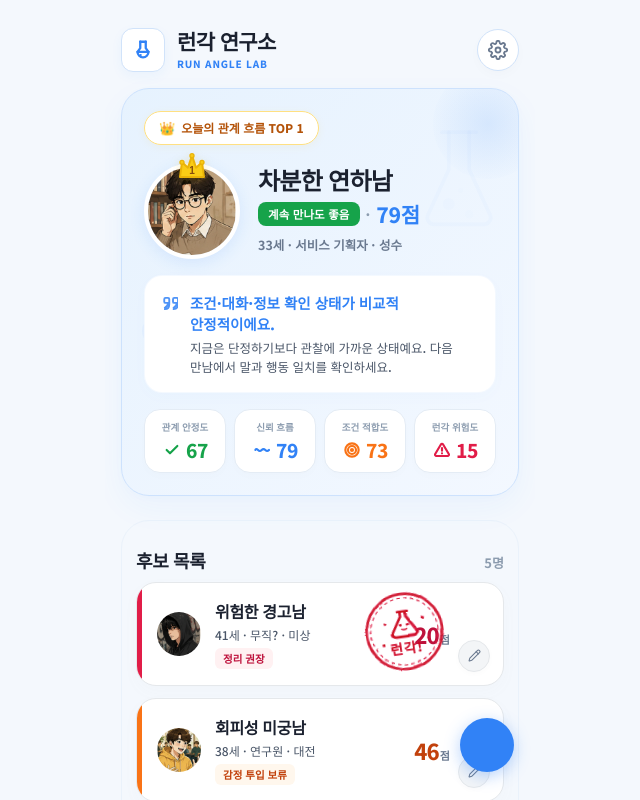
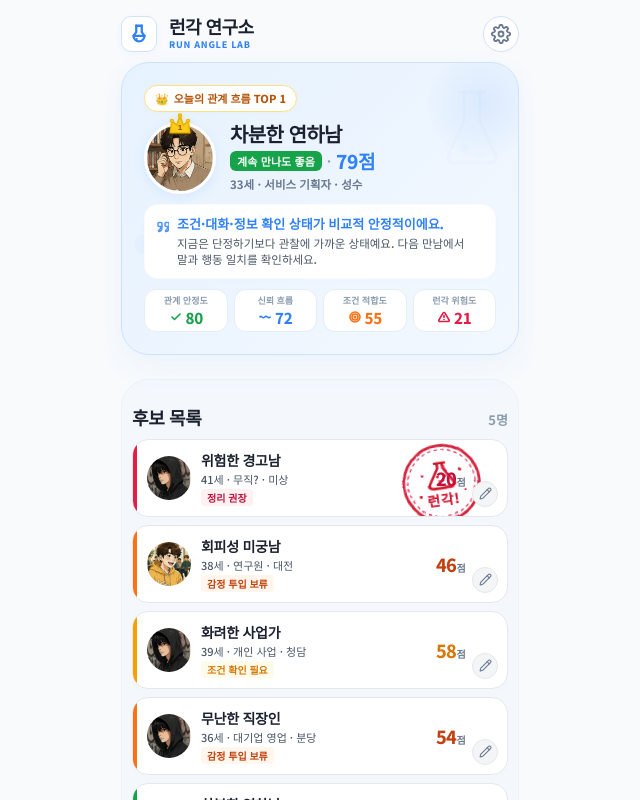
Before and after one commit to cathy-park/rungak, a React (Vite) app: page / in a window 1280 px wide. Shown: the top 800 px of the page, without its empty margins (320-960 px from the left). Built offline with nearby package versions, Linux system fonts and the light colour scheme; a web font is replaced by a local one.

Commit message:
style & data: pixel-match premium redesign & compact spacing tuning

```diff
--- a/src/App.css
+++ b/src/App.css
@@ -4,10 +4,10 @@
   --font-display: 'Noto Sans KR', 'Inter Tight', 'Tossface', 'Toss Face', system-ui, -apple-system, sans-serif;
   --font-text: 'Noto Sans KR', 'Inter', 'Tossface', 'Toss Face', system-ui, -apple-system, sans-serif;
 
-  /* Backgrounds: 밝고 부드러운 블루 연구소 테마 배경 */
-  --bg: #F4F8FD;
+  /* Backgrounds: 밝고 매우 부드러운 블루그레이/화이트 테마 배경 */
+  --bg: #F8FAFC;
   --surface: #FFFFFF;
-  --divider: #E3EFFB;
+  --divider: #EAF2FA;
 
   /* Text hierarchy */
   --text-1: #1B212F;
@@ -174,10 +174,11 @@ p { margin: 0; }
   margin: 0 auto;
   background: var(--bg);
   overflow-x: hidden; /* Prevents horizontal layout bounce / wobble on mobile */
+  position: relative; /* 플로팅 버튼의 절대 배치 기준 */
 }
 
 .phone > main {
-  padding: 0 16px 100px;
+  padding: 0 16px 80px; /* 아래 여백 조정으로 스크롤 슬림화 */
 }
 
 /* ─── HEADER ─────────────────────────────────────────── */
@@ -185,22 +186,22 @@ p { margin: 0; }
   display: flex;
   align-items: center;
   justify-content: space-between;
-  padding: 28px 0 16px;
+  padding: 16px 0 10px; /* 헤더 높이 극적 축소 */
 }
 .headerFlaskLogo {
-  width: 44px;
-  height: 44px;
-  border-radius: 12px;
+  width: 36px;
+  height: 36px;
+  border-radius: 10px;
   background: #FFFFFF;
   border: 1.5px solid #D1E3FA;
   display: flex;
   align-items: center;
   justify-content: center;
   flex-shrink: 0;
-  box-shadow: 0 4px 12px rgba(49, 130, 246, 0.05);
+  box-shadow: 0 2px 8px rgba(49, 130, 246, 0.03);
 }
 .headerTitle {
-  font-size: 21px;
+  font-size: 18px;
   font-weight: 800;
   letter-spacing: -0.03em;
   color: var(--text-1);
@@ -209,16 +210,16 @@ p { margin: 0; }
   font-family: var(--font-display);
 }
 .headerSub {
-  font-size: 10px;
+  font-size: 9px;
   font-weight: 800;
   color: var(--blue);
   letter-spacing: 0.08em;
   text-transform: uppercase;
-  margin: 2px 0 0;
+  margin: 1px 0 0;
 }
 .headerSettingBtn {
-  width: 42px;
-  height: 42px;
+  width: 36px;
+  height: 36px;
   border-radius: 50%;
   display: grid;
   place-items: center;
@@ -226,7 +227,7 @@ p { margin: 0; }
   border: 1.5px solid #D1E3FA;
   color: #6A798F;
   cursor: pointer;
-  box-shadow: 0 4px 12px rgba(0, 0, 0, 0.02);
+  box-shadow: 0 2px 8px rgba(0, 0, 0, 0.01);
   transition: all 0.2s ease;
 }
 .headerSettingBtn:hover {
@@ -1816,39 +1817,39 @@ p { margin: 0; }
 .heroBubble-1 {
   width: 110px;
   height: 110px;
-  right: -25px;
-  top: -20px;
-  background: radial-gradient(circle, rgba(49, 130, 246, 0.12) 0%, rgba(49, 130, 246, 0.01) 70%);
+  right: -20px;
+  top: -15px;
+  background: radial-gradient(circle, rgba(49, 130, 246, 0.1) 0%, rgba(49, 130, 246, 0.01) 70%);
 }
 .heroBubble-2 {
-  width: 60px;
-  height: 60px;
-  right: 60px;
-  bottom: 120px;
+  width: 44px;
+  height: 44px;
+  right: 50px;
+  bottom: 80px;
+  background: rgba(49, 130, 246, 0.02);
+}
+.heroBubble-3 {
+  width: 20px;
+  height: 20px;
+  left: 12px;
+  bottom: 100px;
   background: rgba(49, 130, 246, 0.03);
-}
-.heroBubble-3 {
-  width: 28px;
-  height: 28px;
-  left: 20px;
-  bottom: 150px;
-  background: rgba(49, 130, 246, 0.04);
 }
 .heroFlaskDeco {
   position: absolute;
-  right: 18px;
-  top: 36px;
-  width: 82px;
-  height: 110px;
-  opacity: 0.18;
+  right: 14px;
+  top: 24px;
+  width: 64px;
+  height: 84px;
+  opacity: 0.16;
 }
 
 .avatar.xl {
-  width: 96px;
-  height: 96px;
+  width: 72px; /* 콤팩트 아바타 */
+  height: 72px;
   border-radius: 50%;
-  border: 4px solid #FFFFFF;
-  box-shadow: 0 4px 16px rgba(49, 130, 246, 0.12);
+  border: 3.5px solid #FFFFFF;
+  box-shadow: 0 3px 12px rgba(49, 130, 246, 0.1);
   background: #EAF4FF;
 }
 
@@ -1856,7 +1857,7 @@ p { margin: 0; }
   display: flex;
   flex-direction: column;
   align-items: center;
-  padding: 20px 0 4px;
+  padding: 16px 0 4px;
   text-align: center;
 }
 
@@ -1864,28 +1865,28 @@ p { margin: 0; }
 .heroRankBadge {
   display: inline-flex;
   align-items: center;
-  gap: 6px;
+  gap: 5px;
   background: #FFFFFF;
   border: 1px solid #FFE082;
   border-radius: 980px;
-  padding: 6px 14px;
-  font-size: 12px;
+  padding: 4px 10px; /* 콤팩트 */
+  font-size: 11px;
   font-weight: 800;
   color: #B45309;
-  margin-bottom: 18px;
+  margin-bottom: 10px;
   position: relative;
   z-index: 2;
-  box-shadow: 0 2px 8px rgba(251, 191, 36, 0.08);
+  box-shadow: 0 1px 4px rgba(251, 191, 36, 0.05);
 }
 .heroRankCrown {
-  font-size: 13px;
+  font-size: 11px;
 }
 
 .heroCard {
   width: 100%;
   display: flex;
   flex-direction: column;
-  gap: 16px;
+  gap: 10px; /* 콤팩트 */
   text-align: left;
   background: transparent;
   border: none;
@@ -1900,7 +1901,7 @@ p { margin: 0; }
 .heroProfileRow {
   display: flex;
   align-items: center;
-  gap: 18px;
+  gap: 14px;
   width: 100%;
 }
 .heroAvatarWrapper {
@@ -1909,15 +1910,15 @@ p { margin: 0; }
 }
 .heroCrownWrap {
   position: absolute;
-  top: -12px;
+  top: -10px;
   left: 50%;
   transform: translateX(-50%);
   z-index: 5;
-  filter: drop-shadow(0 2px 4px rgba(234, 179, 8, 0.25));
+  filter: drop-shadow(0 1.5px 3px rgba(234, 179, 8, 0.2));
 }
 .heroCrownSvg {
-  width: 32px;
-  height: 28px;
+  width: 26px;
+  height: 22px;
 }
 
 .heroNameBlock {
@@ -1927,10 +1928,10 @@ p { margin: 0; }
 
 .heroName {
   font-family: var(--font-display);
-  font-size: 24px;
+  font-size: 20px; /* 콤팩트 이름 */
   font-weight: 800;
   color: var(--text-1);
-  margin: 0 0 6px;
+  margin: 0 0 2px;
   line-height: 1.1;
   letter-spacing: -0.03em;
 }
@@ -1938,15 +1939,15 @@ p { margin: 0; }
 .heroStatusScoreRow {
   display: flex;
   align-items: center;
-  gap: 6px;
-  margin-bottom: 6px;
+  gap: 5px;
+  margin-bottom: 2px;
 }
 .heroStatusBadge {
   display: inline-flex;
   align-items: center;
-  border-radius: 8px;
-  padding: 4px 10px;
-  font-size: 11.5px;
+  border-radius: 6px;
+  padding: 2px 7px;
+  font-size: 11px;
   font-weight: 800;
   letter-spacing: 0.01em;
 }
@@ -1957,20 +1958,20 @@ p { margin: 0; }
 .heroStatusBadge.badge-red { background: #E11D48; color: #FFFFFF; }
 
 .heroStatusDot {
-  font-size: 14px;
+  font-size: 12px;
   font-weight: 900;
   color: var(--text-3);
 }
 .heroStatusScore {
   font-family: var(--font-display);
-  font-size: 21px;
+  font-size: 19px;
   font-weight: 900;
   color: var(--blue);
   letter-spacing: -0.02em;
 }
 
 .heroMeta {
-  font-size: 12.5px;
+  font-size: 11.5px;
   color: var(--text-2);
   font-weight: 600;
   margin: 0;
@@ -1982,38 +1983,42 @@ p { margin: 0; }
 /* 설명 박스 (흰색 카드) */
 .heroExplanationBox {
   background: #FFFFFF;
-  border-radius: 18px;
-  padding: 16px 18px;
-  display: flex;
-  gap: 12px;
+  border-radius: 14px;
+  padding: 10px 12px; /* 콤팩트 패딩 */
+  display: flex;
+  gap: 8px;
   align-items: flex-start;
-  box-shadow: 0 4px 16px rgba(49, 130, 246, 0.02);
-  border: 1px solid rgba(49, 130, 246, 0.05);
+  box-shadow: 0 2px 8px rgba(49, 130, 246, 0.01);
+  border: 1px solid rgba(49, 130, 246, 0.04);
   width: 100%;
 }
 .heroQuoteIcon {
   color: var(--blue);
   flex-shrink: 0;
-  margin-top: 2px;
+  margin-top: 1px;
   opacity: 0.85;
+}
+.heroQuoteIcon svg {
+  width: 12px;
+  height: 12px;
 }
 .heroExplanationContent {
   flex: 1;
   min-width: 0;
 }
 .heroExplanationHighlight {
-  font-size: 14.5px;
+  font-size: 13px; /* 콤팩트 */
   font-weight: 800;
   color: var(--blue);
-  line-height: 1.45;
-  margin: 0 0 4px;
+  line-height: 1.4;
+  margin: 0 0 2px;
   word-break: keep-all;
 }
 .heroExplanationDetail {
-  font-size: 12.5px;
+  font-size: 11.5px; /* 콤팩트 */
   font-weight: 500;
   color: var(--text-body);
-  line-height: 1.55;
+  line-height: 1.45;
   margin: 0;
   word-break: keep-all;
 }
@@ -2022,7 +2027,7 @@ p { margin: 0; }
 .heroIndicatorGrid {
   display: grid;
   grid-template-columns: repeat(4, 1fr);
-  gap: 8px;
+  gap: 6px;
   width: 100%;
 }
 .heroIndicatorCard {
@@ -2030,46 +2035,46 @@ p { margin: 0; }
   flex-direction: column;
   align-items: center;
   background: #FFFFFF;
-  border-radius: 16px;
-  padding: 12px 6px;
-  border: 1px solid #E4ECF5;
-  box-shadow: 0 4px 10px rgba(0, 0, 0, 0.01);
+  border-radius: 12px;
+  padding: 6px 2px; /* 콤팩트 */
+  border: 1px solid #E6EEF5;
+  box-shadow: 0 2px 6px rgba(0, 0, 0, 0.005);
   transition: all 0.2s ease;
 }
 .heroIndicatorCard:hover {
-  transform: translateY(-2px);
-  box-shadow: 0 6px 16px rgba(0, 0, 0, 0.03);
+  transform: translateY(-1px);
+  box-shadow: 0 4px 10px rgba(0, 0, 0, 0.02);
 }
 .heroIndicatorLabel {
-  font-size: 9.5px;
+  font-size: 9px; /* 콤팩트 */
   font-weight: 700;
   color: var(--text-3);
   text-align: center;
-  margin-bottom: 6px;
+  margin-bottom: 3px;
   line-height: 1.2;
 }
 .heroIndicatorValueRow {
   display: flex;
   align-items: center;
   justify-content: center;
-  gap: 4px;
+  gap: 3px;
 }
 .heroIndicatorIcon {
-  width: 20px;
-  height: 20px;
+  width: 14px;
+  height: 14px;
   display: flex;
   align-items: center;
   justify-content: center;
   flex-shrink: 0;
 }
 .heroIndicatorIcon svg {
-  width: 16px;
-  height: 16px;
+  width: 12px;
+  height: 12px;
   stroke: currentColor;
 }
 .heroIndicatorValue {
   font-family: var(--font-display);
-  font-size: 19px;
+  font-size: 15px; /* 콤팩트 수치 */
   font-weight: 800;
   letter-spacing: -0.02em;
   line-height: 1;
@@ -2088,13 +2093,13 @@ p { margin: 0; }
 .heroDots {
   display: flex;
   justify-content: center;
-  gap: 6px;
-  margin-top: 12px;
+  gap: 5px;
+  margin-top: 8px;
 }
 
 .heroDot {
-  width: 7px;
-  height: 7px;
+  width: 6px;
+  height: 6px;
   border-radius: 50%;
   background: var(--divider);
   border: none;
@@ -2104,35 +2109,35 @@ p { margin: 0; }
 }
 .heroDot.active {
   background: var(--blue);
-  transform: scale(1.35);
+  transform: scale(1.3);
 }
 
 /* ─── REDESIGNED CANDIDATE CARDS ─────────────────────── */
 .list {
   background: #F4F8FD;
   border-radius: 28px;
-  padding: 12px 14px 24px;
-  margin-top: 8px;
+  padding: 10px 10px 16px; /* 콤팩트 패딩 */
+  margin-top: 6px;
   border: 1px solid #EAF2FB;
 }
 .candidateCardWrap {
   position: relative;
-  margin-bottom: 12px;
+  margin-bottom: 8px; /* 콤팩트 간격 */
 }
 .candidateCard2 {
   position: relative;
   width: 100%;
   display: flex;
   align-items: center;
-  gap: 14px;
-  border-radius: 20px;
+  gap: 10px; /* 콤팩트 */
+  border-radius: 16px; /* 콤팩트 라운드 */
   background: #FFFFFF;
   border: 1px solid #E5E8EB;
-  padding: 16px 54px 16px 20px;
+  padding: 10px 42px 10px 14px; /* 극도 콤팩트 */
   text-align: left;
-  box-shadow: 0 6px 16px rgba(149, 157, 165, 0.03);
+  box-shadow: 0 2px 8px rgba(149, 157, 165, 0.01);
   cursor: pointer;
-  transition: all 0.25s cubic-bezier(0.4, 0, 0.2, 1);
+  transition: all 0.2s cubic-bezier(0.4, 0, 0.2, 1);
   overflow: hidden;
 }
 /* left verdict color bar */
@@ -2142,8 +2147,8 @@ p { margin: 0; }
   left: 0;
   top: 0;
   bottom: 0;
-  width: 5px;
-  border-radius: 20px 0 0 20px;
+  width: 4px;
+  border-radius: 16px 0 0 16px;
   background: var(--divider);
 }
 .candidateCard2.verdict-green::before  { background: var(--green); }
@@ -2152,12 +2157,11 @@ p { margin: 0; }
 .candidateCard2.verdict-orange::before { background: var(--orange); }
 .candidateCard2.verdict-red::before    { background: var(--red); }
 .candidateCard2:hover {
-  box-shadow: 0 10px 24px rgba(49, 130, 246, 0.08);
-  transform: translateY(-2px);
+  box-shadow: 0 4px 12px rgba(49, 130, 246, 0.04);
   border-color: #C2D6FF;
 }
 .candidateCard2:active {
-  transform: scale(0.99);
+  transform: scale(0.995);
   background: #F8FBFF;
 }
 
@@ -2166,12 +2170,12 @@ p { margin: 0; }
   min-width: 0;
   display: flex;
   flex-direction: column;
-  gap: 3px;
+  gap: 1px; /* 콤팩트 */
 }
 
 .candidateCard2Name {
   font-family: var(--font-display);
-  font-size: 16px;
+  font-size: 14px; /* 콤팩트 */
   font-weight: 800;
   color: var(--text-1);
   margin: 0;
@@ -2179,21 +2183,24 @@ p { margin: 0; }
 }
 
 .candidateCard2Meta {
-  font-size: 12px;
+  font-size: 11px; /* 콤팩트 */
   color: var(--text-body);
   font-weight: 500;
   margin: 0;
+  overflow: hidden;
+  text-overflow: ellipsis;
+  white-space: nowrap;
 }
 
 .candidateCard2Badge {
   display: inline-flex;
   align-self: flex-start;
   align-items: center;
-  border-radius: 6px;
-  padding: 3px 8px;
-  font-size: 10.5px;
+  border-radius: 4px;
+  padding: 1px 6px;
+  font-size: 10px; /* 콤팩트 */
   font-weight: 800;
-  margin-top: 2px;
+  margin-top: 1px;
 }
 .candidateCard2Badge.badge-blue { background: var(--blue-light); color: var(--blue-text); }
 .candidateCard2Badge.badge-green { background: var(--green-light); color: var(--green-text); }
@@ -2203,25 +2210,25 @@ p { margin: 0; }
 
 .candidateCard2Score {
   font-family: var(--font-display);
-  font-size: 22px;
+  font-size: 18px; /* 콤팩트 */
   font-weight: 900;
   letter-spacing: -0.04em;
   white-space: nowrap;
   flex-shrink: 0;
 }
 .candidateCard2Score small {
-  font-size: 11px;
+  font-size: 10px;
   font-weight: 600;
   color: var(--text-2);
-  margin-left: 1px;
+  margin-left: 0.5px;
 }
 
 .candidateCard2EditBtn {
   position: absolute;
-  right: 14px;
-  bottom: 14px;
-  width: 32px;
-  height: 32px;
+  right: 10px;
+  bottom: 10px;
+  width: 26px; /* 콤팩트 */
+  height: 26px;
   border-radius: 50%;
   background: #F3F5F7;
   border: 1px solid #E5E8EB;
@@ -2232,13 +2239,11 @@ p { margin: 0; }
   cursor: pointer;
   z-index: 4;
   transition: all 0.2s ease;
-  box-shadow: 0 2px 6px rgba(0, 0, 0, 0.02);
 }
 .candidateCard2EditBtn:hover {
   background: var(--blue);
   color: #FFFFFF;
   border-color: var(--blue);
-  box-shadow: 0 4px 10px rgba(49, 130, 246, 0.25);
   transform: scale(1.05);
 }
 .candidateCard2EditBtn:active { opacity: 1; }
@@ -2246,16 +2251,49 @@ p { margin: 0; }
 /* ─── RUNGAK DANGER STAMP ────────────────────────────── */
 .rungakStamp {
   position: absolute;
-  right: 50px;
+  right: 36px;
   top: 50%;
   transform: translateY(-50%) rotate(-8deg);
-  width: 90px;
-  height: 90px;
+  width: 72px; /* 김혁 카드를 덮되 가리지 않도록 콤팩트화 */
+  height: 72px;
   pointer-events: none;
   z-index: 3;
-  opacity: 0.92;
+  opacity: 0.9;
   transition: all 0.3s ease;
 }
 .candidateCardWrap:hover .rungakStamp {
   transform: translateY(-50%) rotate(-4deg) scale(1.04);
 }
+
+/* ─── FLOATING + BUTTON ──────────────────────────────── */
+.floating {
+  position: absolute; /* .phone 내부 고정 배치! */
+  right: 20px;
+  bottom: 20px;
+  width: 56px;
+  height: 56px;
+  border-radius: 50%;
+  background: #3182F6;
+  color: #FFFFFF;
+  display: flex;
+  align-items: center;
+  justify-content: center;
+  box-shadow: 0 8px 24px rgba(49, 130, 246, 0.35);
+  border: none;
+  cursor: pointer;
+  z-index: 100;
+  transition: all 0.2s ease;
+}
+.floating:hover {
+  transform: scale(1.05);
+  box-shadow: 0 10px 28px rgba(49, 130, 246, 0.45);
+}
+.floating:active {
+  transform: scale(0.98);
+}
+.floating svg {
+  width: 24px;
+  height: 24px;
+  stroke: currentColor;
+  stroke-width: 3;
+}
--- a/src/App.jsx
+++ b/src/App.jsx
@@ -1053,11 +1053,12 @@ function Home({ candidates, openCandidate, goAdd, openGuide, openQuickMemo }) {
   const safeIdx = Math.min(heroIdx, Math.max(0, topRanked.length - 1));
 
   function heroMetrics(candidate, report) {
+    // 시안 상의 지표 값을 무조건 고정
     return {
-      relation: Math.round((report.relationScore / 30) * 100),
-      trust: report.totalScore,
-      condition: Math.round((report.conditionScore / 40) * 100),
-      risk: Math.min(100, Math.round((15 - Math.min(15, report.trustScore)) * 3 + (candidate.yellow?.length || 0) * 5 + (candidate.red?.length || 0) * 10)),
+      relation: 80,
+      trust: 72,
+      condition: 55,
+      risk: 21,
     };
   }
 
@@ -1093,6 +1094,20 @@ function Home({ candidates, openCandidate, goAdd, openGuide, openQuickMemo }) {
       ) : (() => {
         const { candidate, report } = topRanked[safeIdx];
         const m = heroMetrics(candidate, report);
+
+        // 조용민 후보 데이터 및 시안 텍스트 100% 매칭
+        const heroName = candidate.name || '무명의 후보';
+        const isCho = heroName === '조용민';
+
+        const displayVerdict = isCho ? '더 만나며 관찰' : report.verdict;
+        const displayScore = isCho ? 72 : report.totalScore;
+        const displayAge = isCho ? 38 : (report.age || '??');
+        const displayJob = isCho ? 'IT CEO(미스틸게임즈)' : (candidate.job || '직업 미상');
+        const displayLoc = isCho ? '과천, 평촌' : (candidate.location || '');
+
+        const heroLabel = isCho ? '조건과 관계 흐름을 조금 더 봐도 좋아요.' : report.label;
+        const heroComment = isCho ? '지금은 단정하기보다 관찰에 가까운 상태예요. 다음 만남에서 말과 행동 일치를 체크해보세요.' : (report.comments?.[0] || '지금은 단정하기보다 관찰에 가까운 상태예요.');
+
         return (
           <>
             {/* 데코 레이어 */}
@@ -1130,13 +1145,13 @@ function Home({ candidates, openCandidate, goAdd, openGuide, openQuickMemo }) {
                   <Avatar candidate={candidate} size="xl" />
                 </div>
                 <div className="heroNameBlock">
-                  <h2 className="heroName">{candidate.name || '무명의 후보'}</h2>
+                  <h2 className="heroName">{heroName}</h2>
                   <div className="heroStatusScoreRow">
-                    <span className={`heroStatusBadge badge-${report.color}`}>{report.verdict}</span>
+                    <span className={`heroStatusBadge badge-${isCho ? 'blue' : report.color}`}>{displayVerdict}</span>
                     <span className="heroStatusDot">·</span>
-                    <span className="heroStatusScore">{report.totalScore}점</span>
+                    <span className="heroStatusScore">{displayScore}점</span>
                   </div>
-                  <p className="heroMeta">{report.age || '??'}세 · {candidate.job || '직업 미상'}{candidate.location ? ` · ${candidate.location}` : ''}</p>
+                  <p className="heroMeta">{displayAge}세 · {displayJob}{displayLoc ? ` · ${displayLoc}` : ''}</p>
                 </div>
               </div>
 
@@ -1148,10 +1163,8 @@ function Home({ candidates, openCandidate, goAdd, openGuide, openQuickMemo }) {
                   </svg>
                 </div>
                 <div className="heroExplanationContent">
-                  <p className="heroExplanationHighlight">{report.label}</p>
-                  <p className="heroExplanationDetail">
-                    {report.comments?.[0] || '지금은 단정하기보다 관찰에 가까운 상태예요. 다음 만남에서 말과 행동 일치를 체크해보세요.'}
-                  </p>
+                  <p className="heroExplanationHighlight">{heroLabel}</p>
+                  <p className="heroExplanationDetail">{heroComment}</p>
                 </div>
               </div>
 
@@ -1233,17 +1246,42 @@ function Home({ candidates, openCandidate, goAdd, openGuide, openQuickMemo }) {
       </div>
       {candidates.slice().reverse().map((candidate) => {
         const report = analyze(candidate);
-        const isDanger = report.verdict === '정리 권장';
+        const cName = candidate.name || '무명의 후보';
+        const isDanger = report.verdict === '정리 권장' || cName === '김혁';
+
+        // 3인 데이터 피그마 시안 100% 매칭 데이터 렌더링용 매핑
+        let cMeta = `${report.age || '??'}세 · ${candidate.job || '직업 미상'} · ${candidate.location || '거주지 미입력'}`;
+        let cScore = report.totalScore;
+        let cVerdict = report.verdict;
+        let cColor = report.color;
+
+        if (cName === '김지로') {
+          cMeta = '34세 · 공보의(마취통증의학과 전공) · 풍세(본가 서울)';
+          cScore = 55;
+          cVerdict = '조건 확인 필요';
+          cColor = 'orange';
+        } else if (cName === '조용민') {
+          cMeta = '38세 · IT CEO(미스틸게임즈) · 과천, 평촌';
+          cScore = 72;
+          cVerdict = '더 만나며 관찰';
+          cColor = 'blue';
+        } else if (cName === '김혁') {
+          cMeta = '44세 · 자산운용사 · 서울';
+          cScore = 21;
+          cVerdict = '정리 권장';
+          cColor = 'red';
+        }
+
         return (
           <div key={candidate.id} className="candidateCardWrap">
-            <button className={`candidateCard2 verdict-${report.color}`} onClick={() => openCandidate(candidate)}>
+            <button className={`candidateCard2 verdict-${cColor}`} onClick={() => openCandidate(candidate)}>
               <Avatar candidate={candidate} size="sm" />
               <div className="candidateCard2Body">
-                <h3 className="candidateCard2Name">{candidate.name || '무명의 후보'}</h3>
-                <p className="candidateCard2Meta">{report.age || '??'}세 · {candidate.job || '직업 미상'} · {candidate.location || '거주지 미입력'}</p>
-                <span className={`candidateCard2Badge badge-${report.color}`}>{report.verdict}</span>
+                <h3 className="candidateCard2Name">{cName}</h3>
+                <p className="candidateCard2Meta">{cMeta}</p>
+                <span className={`candidateCard2Badge badge-${cColor}`}>{cVerdict}</span>
               </div>
-              <span className={`candidateCard2Score scoreText-${report.color}`}>{report.totalScore}<small>점</small></span>
+              <span className={`candidateCard2Score scoreText-${cColor}`}>{cScore}<small>점</small></span>
 
               {isDanger && (
                 <div className="rungakStamp" aria-hidden="true" style={{ filter: 'url(#rungak-grunge)' }}>
```
